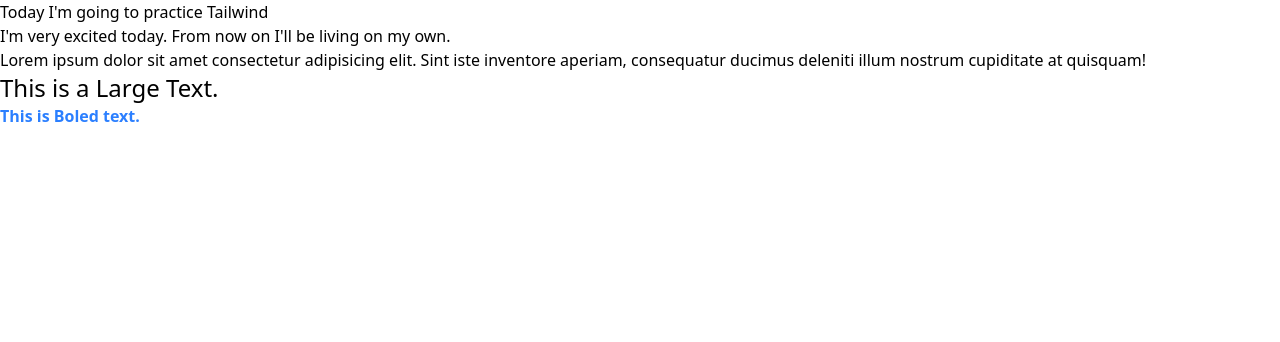
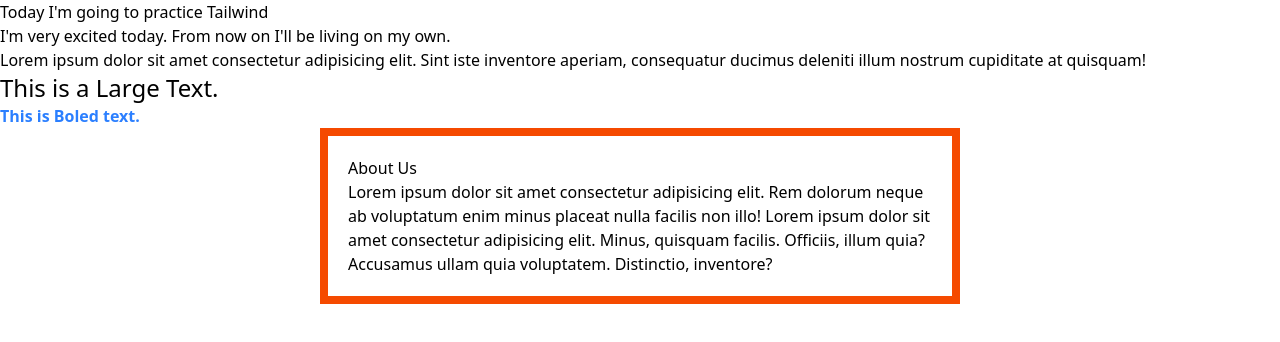
Before and after one commit to Shaikat0079/intro-tail, a plain HTML site: page index.html in a window 1280 px wide. Drawn offline with nearby package versions, Linux system fonts and the light colour scheme.

Commit message:
Tail practice

```diff
--- a/index.html
+++ b/index.html
@@ -22,6 +22,16 @@
         <h1 class="text-2xl">This is a Large Text.</h1>
         <p class="font-bold text-blue-500">This is Boled text.</p>
       </section>
+      <section class="w-1/2  border-orange-600 border-8 mx-auto p-5">
+        <h3>About Us</h3>
+        <p>
+          Lorem ipsum dolor sit amet consectetur adipisicing elit. Rem dolorum
+          neque ab voluptatum enim minus placeat nulla facilis non illo! Lorem
+          ipsum dolor sit amet consectetur adipisicing elit. Minus, quisquam
+          facilis. Officiis, illum quia? Accusamus ullam quia voluptatem.
+          Distinctio, inventore?
+        </p>
+      </section>
     </main>
   </body>
 </html>
```
